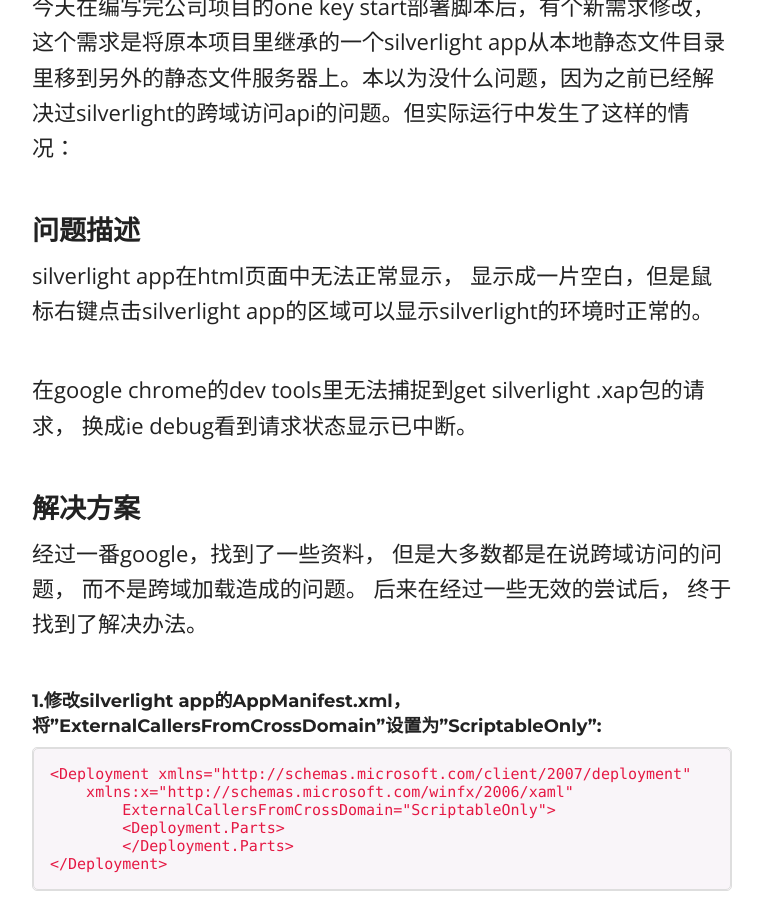
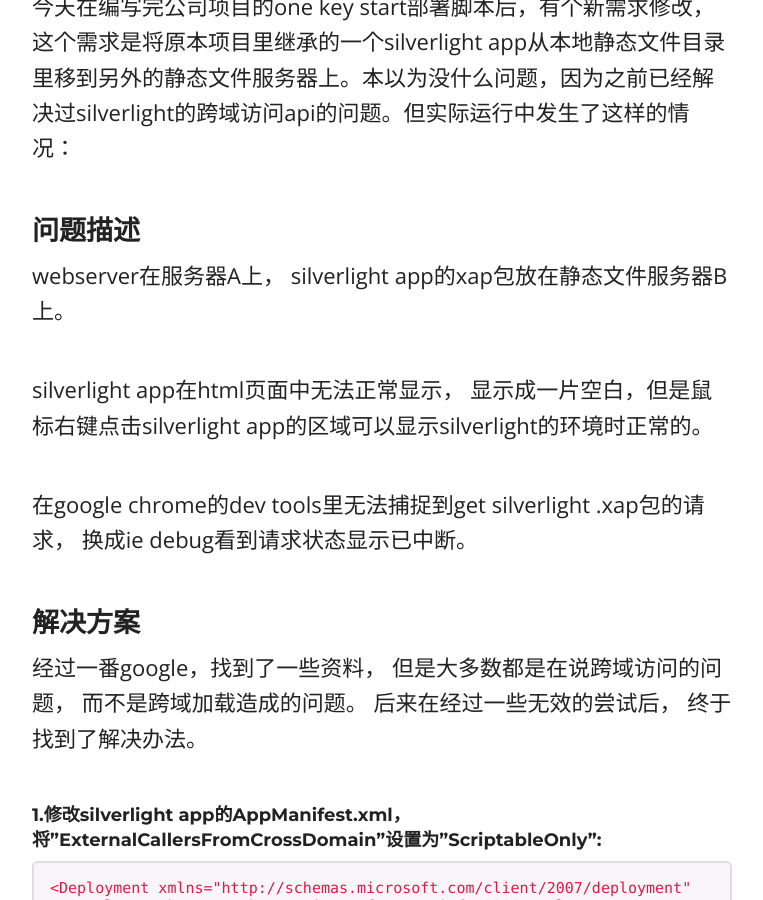
Before and after one commit to neilchencn/neilchencn.github.io, a Jekyll site: the page built from _posts/2015-02-05-silverlight-crossdomian.md, in a window 1280 px wide and 900 px high, scrolled down 702 px. Shown: the whole window, without its empty margins (258-1021 px from the left). Built offline with Jekyll 4.4.1, drawn with Linux system fonts in a browser that asks for light colours; nearby versions of some CDN libraries; comment, search, counter and statistics services are not loaded.

Commit message:
modify post
修改问题描述

```diff
--- a/_posts/2015-02-05-silverlight-crossdomian.md
+++ b/_posts/2015-02-05-silverlight-crossdomian.md
@@ -15,6 +15,9 @@ mathjax:
 
 
 ###问题描述
+
+webserver在服务器A上， silverlight app的xap包放在静态文件服务器B上。
+
 
 silverlight app在html页面中无法正常显示， 显示成一片空白，但是鼠标右键点击silverlight app的区域可以显示silverlight的环境时正常的。
 
```
